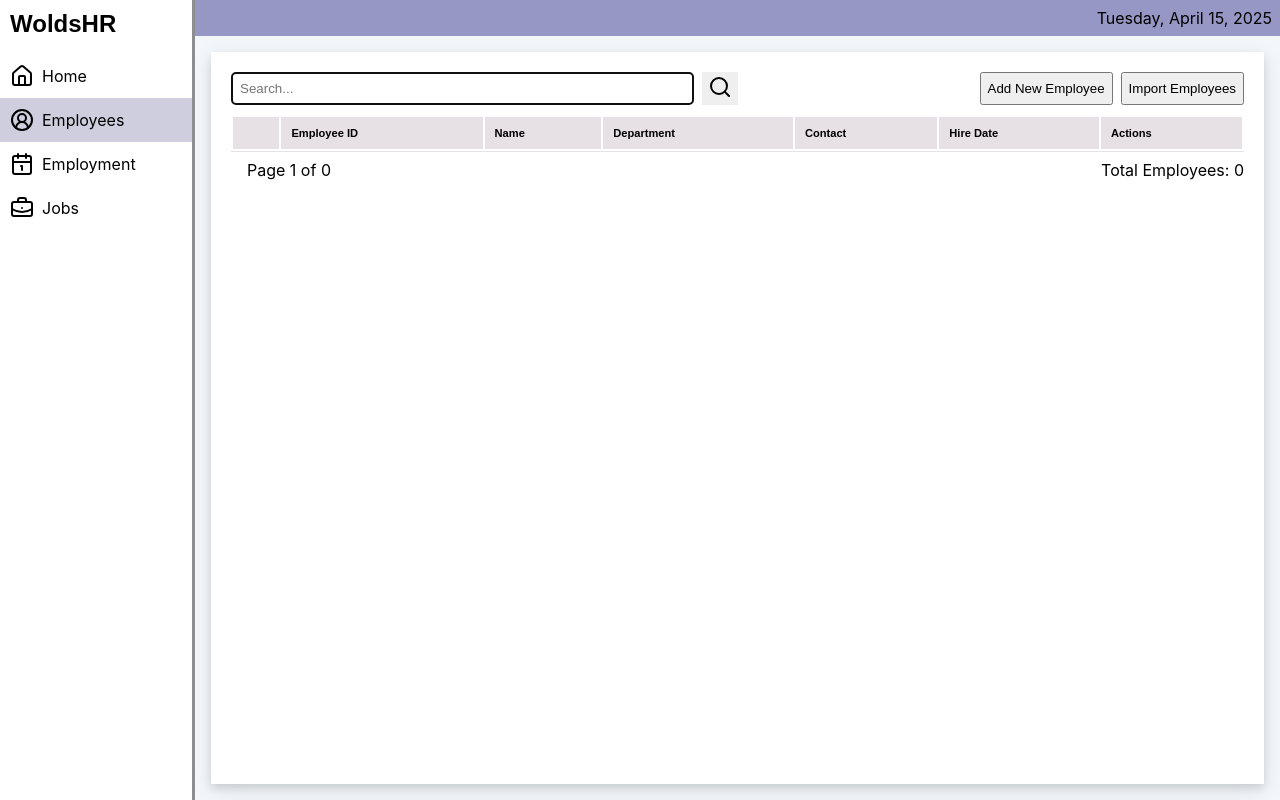
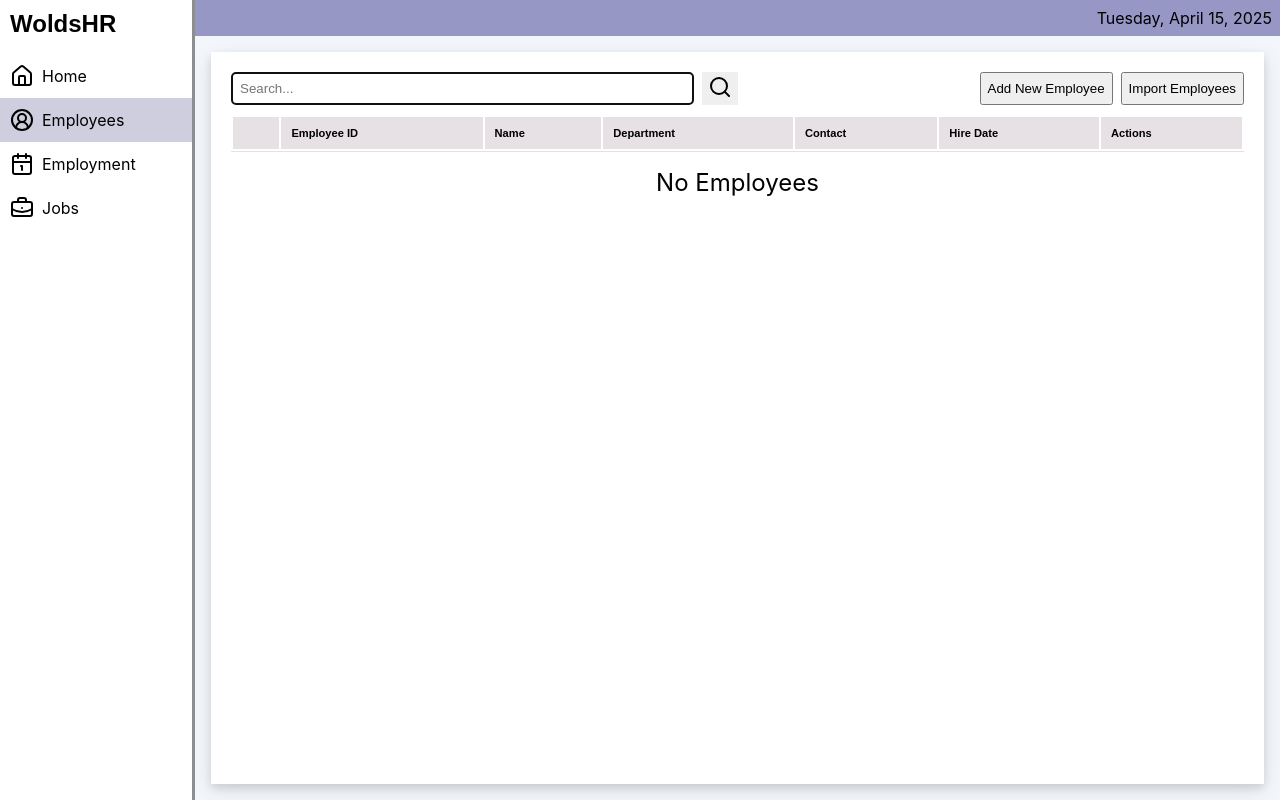
Before and after one commit to HammerheadShark666/react-employee-demo, a React (Create React App) app: page /employees in a window 1280 px wide. Built offline with nearby package versions, Linux system fonts and the light colour scheme.

Commit message:
Hide pagination when no employees

```diff
--- a/public/index.html
+++ b/public/index.html
@@ -3,6 +3,7 @@
   <head>
     <meta charset="UTF-8" />
     <title>WoldHR</title>
+    <meta name="viewport" content="width=device-width, initial-scale=1" />
   </head>
   <body>
     <div id="root"></div>
--- a/src/features/employee/components/employeesList/EmployeesContainer.tsx
+++ b/src/features/employee/components/employeesList/EmployeesContainer.tsx
@@ -4,23 +4,28 @@ import { useDispatch, useSelector } from 'react-redux';
 import ToolBar from './ToolBar';
 import Pagination from './Pagination';
 import { AppDispatch, RootState } from '../../../../app/store';
-import { setPage, setSearch } from '../../employeeListSlice';
+import { clearEmployees, setPage, setSearch } from '../../employeeListSlice';
 import { searchEmployeeRecords } from '../../employeeThunks';
 import EmployeesTable from './EmployeesTable';
 
 const EmployeesContainer = () => {
 
   const dispatch = useDispatch<AppDispatch>();
-  const { employees, totalPages, totalEmployees, page, loading, search } = useSelector((state: RootState) => state.employeeList);
+  const { employees, totalPages, totalEmployees, page, loading, keyword } = useSelector((state: RootState) => state.employeeList);
 
-  const handleSearch = (term: string) => {
-    dispatch(setSearch(term));
-    dispatch(searchEmployeeRecords({ page: 1, keyword: term, pageSize: 5 }));
+  const handleSearch = (keyword: string) => {
+
+   if(keyword !== '') {
+      dispatch(setSearch(keyword));
+      dispatch(searchEmployeeRecords({ page: 1, keyword: keyword, pageSize: 5 }));
+    } else {
+      dispatch(clearEmployees());
+    }
   };
 
   const handlePageChange = (pageNumber: number) => {
     dispatch(setPage(pageNumber));
-    dispatch(searchEmployeeRecords({ page: pageNumber, keyword: search, pageSize: 5 }));
+    dispatch(searchEmployeeRecords({ page: pageNumber, keyword: keyword, pageSize: 5 }));
   };
 
   return (
--- a/src/features/employee/components/employeesList/Pagination.tsx
+++ b/src/features/employee/components/employeesList/Pagination.tsx
@@ -10,7 +10,11 @@ type Props = {
 const Pagination = ({ totalPages, currentPage, totalEmployees, onPageChange }: Props) => {
 
   return (
-    <div className={styles["pagination-container"]}>
+    <>
+      <div className={totalPages === 0 ? styles["pagination-container-no-employees"] : styles["pagination-container-no-employees-hide"]}>
+        <span>No Employees</span>
+      </div>
+      <div className={totalPages > 0 ? styles["pagination-container"] : styles["pagination-container-hide"]}>
         <div className={styles["left-group"]}>
           <div className={styles["pages-numbers"]}>
             {Array.from({ length: totalPages }, (_, i) => (
@@ -29,6 +33,7 @@ const Pagination = ({ totalPages, currentPage, totalEmployees, onPageChange }: P
           </span>
         </div>
       </div>
+    </>
   );
 };
 
--- a/src/features/employee/css/Employee-list-pagination.module.css
+++ b/src/features/employee/css/Employee-list-pagination.module.css
@@ -6,12 +6,30 @@
   align-items: center;
 }
 
+.pagination-container-hide {
+  display: none;
+}
+
 .pagination-container button {
   margin-right: 0.2rem;
   margin-top: 0.5rem;
   border: none;
   width: 50px;
   height: 30px;
+}
+
+.pagination-container-no-employees-hide {
+  display: none;
+}
+
+.pagination-container-no-employees {
+  display: flex;
+  gap: 0.5rem;
+  justify-content: center;
+  align-items: center;
+  width: 100%;
+  margin-top: 1rem;
+  font-size: 1.5rem;
 }
 
 .pagination-container button:hover {
--- a/src/features/employee/employeeListSlice.ts
+++ b/src/features/employee/employeeListSlice.ts
@@ -7,7 +7,7 @@ interface TableState {
   totalPages: number;
   totalEmployees: number;
   page: number;
-  search: string;
+  keyword: string;
   loading: boolean;
   error: string | null;
 }
@@ -17,7 +17,7 @@ const initialState: TableState = {
   totalPages: 0,
   totalEmployees: 0,
   page: 1,
-  search: '',
+  keyword: '',
   loading: false,
   error: null,
 };
@@ -27,11 +27,17 @@ const employeeSearchSlice = createSlice({
   initialState,
   reducers: {
     setSearch(state, action: PayloadAction<string>) {
-      state.search = action.payload;
+      state.keyword = action.payload;
       state.page = 1;
     },
     setPage(state, action: PayloadAction<number>) {
       state.page = action.payload;
+    },
+    clearEmployees(state) {
+      state.employees = [];
+      state.totalPages = 0;
+      state.totalEmployees = 0;
+      state.page = 0;
     },
   },
   extraReducers: (builder) => {
@@ -54,5 +60,5 @@ const employeeSearchSlice = createSlice({
   },
 });
 
-export const { setSearch, setPage } = employeeSearchSlice.actions;
+export const { setSearch, setPage, clearEmployees } = employeeSearchSlice.actions;
 export default employeeSearchSlice.reducer;
--- a/src/layouts/Sidebar.tsx
+++ b/src/layouts/Sidebar.tsx
@@ -21,10 +21,10 @@ const Sidebar: React.FC<Props> = ({ isOpen, onClose }) => {
           </button>
         </div>
         <ul className={styles["sidebar-menu"]}>
-          <li><NavLink to="/" className={({ isActive }) => `${styles.sidebarLink} ${isActive ? styles.active : ""}`} ><House /><span>Home</span></NavLink></li>
-          <li><NavLink to="/employees" className={({ isActive }) => `${styles.sidebarLink} ${isActive ? styles.active : ""}`} ><CircleUserRound /><span>Employees</span></NavLink></li>
-          <li><NavLink to="/employment" className={({ isActive }) => `${styles.sidebarLink} ${isActive ? styles.active : ""}`} > <Calendar1 /><span>Employment</span></NavLink></li>
-          <li><NavLink to="/jobs" className={({ isActive }) => `${styles.sidebarLink} ${isActive ? styles.active : ""}`} > <BriefcaseBusiness /><span>Jobs</span></NavLink></li>
+          <li><NavLink to="/" className={({ isActive }) => `${styles["sidebarLink"]} ${isActive ? styles["active"] : ""}`}><House /><span>Home</span></NavLink></li>
+          <li><NavLink to="/employees" className={({ isActive }) => `${styles["sidebarLink"]} ${isActive ? styles["active"] : ""}`}><CircleUserRound /><span>Employees</span></NavLink></li>
+          <li><NavLink to="/employment" className={({ isActive }) => `${styles["sidebarLink"]} ${isActive ? styles["active"] : ""}`}> <Calendar1 /><span>Employment</span></NavLink></li>
+          <li><NavLink to="/jobs" className={({ isActive }) => `${styles["sidebarLink"]} ${isActive ? styles["active"] : ""}`}> <BriefcaseBusiness /><span>Jobs</span></NavLink></li>
         </ul>
       </aside>
     </>
```
Lines whose indentation alone changed are shown as unchanged.
